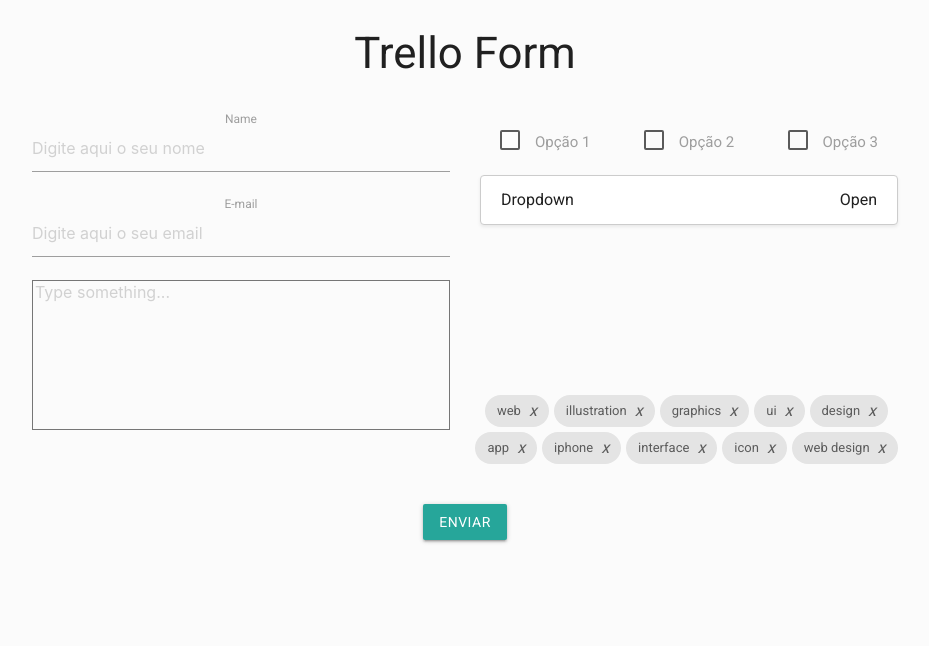
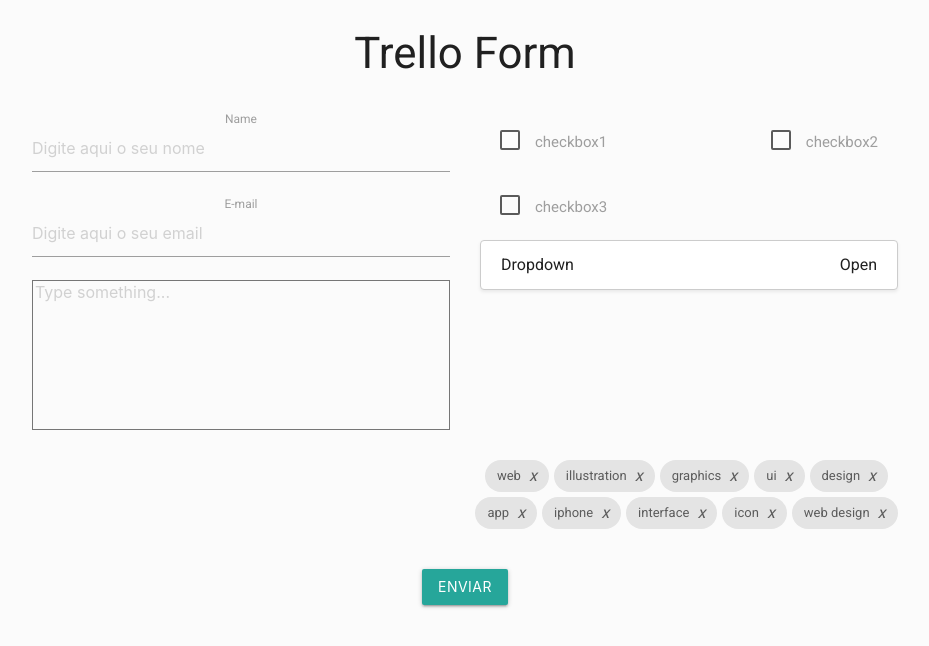
Before and after one commit to guimariz/projeto-react-trello, a React (Create React App) app: page / in a window 1280 px wide. Shown: the top 646 px of the page, without its empty margins (175-1104 px from the left). Built offline with nearby package versions, Linux system fonts and the light colour scheme.

Commit message:
frontend ~finalizado

```diff
--- a/src/components/CheckBox.js
+++ b/src/components/CheckBox.js
@@ -1,15 +1,24 @@
 import React from 'react';
 
-export default function CheckBox({ name, onChange, isChecked, type }) {
+export default function CheckBox({
+  id,
+  name,
+  type,
+  value,
+  isChecked,
+  onChange,
+}) {
   return (
     <div>
       <label>
         <input
+          id={id}
+          name={name}
           type={type}
-          name={name}
+          value={value}
           checked={isChecked}
+          className="filled-in"
           onChange={onChange}
-          className="filled-in"
         />
         <span>{name}</span>
       </label>
--- a/src/components/FormAdd.js
+++ b/src/components/FormAdd.js
@@ -1,4 +1,4 @@
-import React, { useState, useEffect } from 'react';
+import React from 'react';
 import CheckBox from './CheckBox';
 import Dropdown from './Dropdown';
 import InputInfo from './InputInfo';
@@ -24,11 +24,15 @@
 ];
 
 export default function FormAdd({ submitForm }) {
-  const { handleChange, handleSubmit, values, errors } = useForm(
-    submitForm,
-    validate
-  );
-
+  const {
+    handleChange,
+    handleCheckboxChange,
+    handleSubmit,
+    handleDropdownChange,
+    dropdown,
+    values,
+    errors,
+  } = useForm(submitForm, validate);
   return (
     <div className="flex-wrap">
       <form className="form" onSubmit={handleSubmit} noValidate>
@@ -56,47 +60,67 @@
               />
               {errors.email && <p>{errors.email}</p>}
             </div>
-            <TextArea />
+            <TextArea
+              name="textArea"
+              label="textArea"
+              type="textarea"
+              id="textArea"
+              value={values.TextArea}
+              onChange={handleChange}
+            />
           </div>
 
           <div className="dataContainer col m6">
             <div className="flex-row checkboxTotal">
               <div className="checkbox">
                 <CheckBox
-                  name="Opção 1"
-                  onChange={handleChange}
-                  checked={values.isChecked}
+                  id="0"
+                  name="checkbox1"
                   type="checkbox"
+                  value={values.checkbox1}
+                  onChange={handleCheckboxChange}
                 />
               </div>
               <div className="checkbox">
                 <CheckBox
-                  name="Opção 2"
-                  onChange={handleChange}
-                  checked={values.isChecked}
+                  id="1"
+                  name="checkbox2"
                   type="checkbox"
+                  value={values.checkbox2}
+                  onChange={handleCheckboxChange}
                 />
               </div>
               <div className="checkbox">
                 <CheckBox
-                  name="Opção 3"
-                  onChange={handleChange}
-                  checked={values.isChecked}
+                  id="2"
+                  name="checkbox3"
                   type="checkbox"
+                  value={values.checkbox3}
+                  onChange={handleCheckboxChange}
                 />
               </div>
             </div>
             <div className="dropdown">
-              <Dropdown title="Dropdown" items={items} />
+              <Dropdown
+                name="dropdown"
+                title="Dropdown"
+                items={items}
+                value={dropdown}
+                onChange={handleDropdownChange}
+              />
             </div>
             <div className="flex-wrap row">
               <Chips />
             </div>
           </div>
         </div>
-        <a className="waves-effect waves-light btn" type="submit">
+        <button
+          className="waves-effect waves-light btn"
+          type="submit"
+          onChange={handleSubmit}
+        >
           Enviar
-        </a>
+        </button>
       </form>
     </div>
   );
--- a/src/components/FormAdd.scss
+++ b/src/components/FormAdd.scss
@@ -28,6 +28,11 @@
   font-smooth: always;
   -webkit-font-smoothing: antialiased;
   -moz-osx-font-smoothing: grayscale;
+}
+
+.input p {
+  font-size: 11px;
+  color: red;
 }
 
 textarea {
--- a/src/components/TextArea.js
+++ b/src/components/TextArea.js
@@ -1,9 +1,17 @@
 import React from 'react';
 
-export default function TextArea() {
+export default function TextArea({ name, label, value, onChange }) {
   return (
     <div>
-      <textarea placeholder="Type something..."></textarea>
+      <textarea
+        value={value}
+        id={name}
+        name={name}
+        label={label}
+        type="textarea"
+        placeholder="Type something..."
+        onChange={onChange}
+      ></textarea>
     </div>
   );
 }
--- a/src/components/useForm.js
+++ b/src/components/useForm.js
@@ -5,12 +5,15 @@
     userName: '',
     email: '',
     textArea: '',
-    isChecked: true,
-    dropDown: false,
+    checkbox1: false,
+    checkbox2: false,
+    checkbox3: false,
   });
 
   const [errors, setErrors] = useState({});
   const [isSubmitting, setIsSubmitting] = useState(false);
+  const [dropdown, setDropDown] = useState(0);
+  const [data, setData] = useState({});
 
   const handleChange = (event) => {
     const { name, value } = event.target;
@@ -20,8 +23,32 @@
     });
   };
 
+  const handleDropdownChange = (event) => {
+    console.log(+event.target.value);
+  };
+
+  const handleCheckboxChange = (event) => {
+    const { name, checked } = event.target;
+    setValues({
+      ...values,
+      [name]: checked,
+    });
+  };
+
   const handleSubmit = (event) => {
     event.preventDefault();
+
+    let data = {
+      id: 1,
+      name: values.userName,
+      email: values.email,
+      description: values.textArea,
+      checkbox1: values.checkbox1,
+      checkbox2: values.checkbox2,
+      checkbox3: values.checkbox3,
+      dropdown: dropdown,
+      tag: 1,
+    };
 
     setErrors(validate(values));
     setIsSubmitting(true);
@@ -36,7 +63,10 @@
   return {
     handleChange,
     handleSubmit,
+    handleCheckboxChange,
+    handleDropdownChange,
     values,
+    dropdown,
     errors,
   };
 };
```
Also changed, not shown: src/components/axios.js (added).
